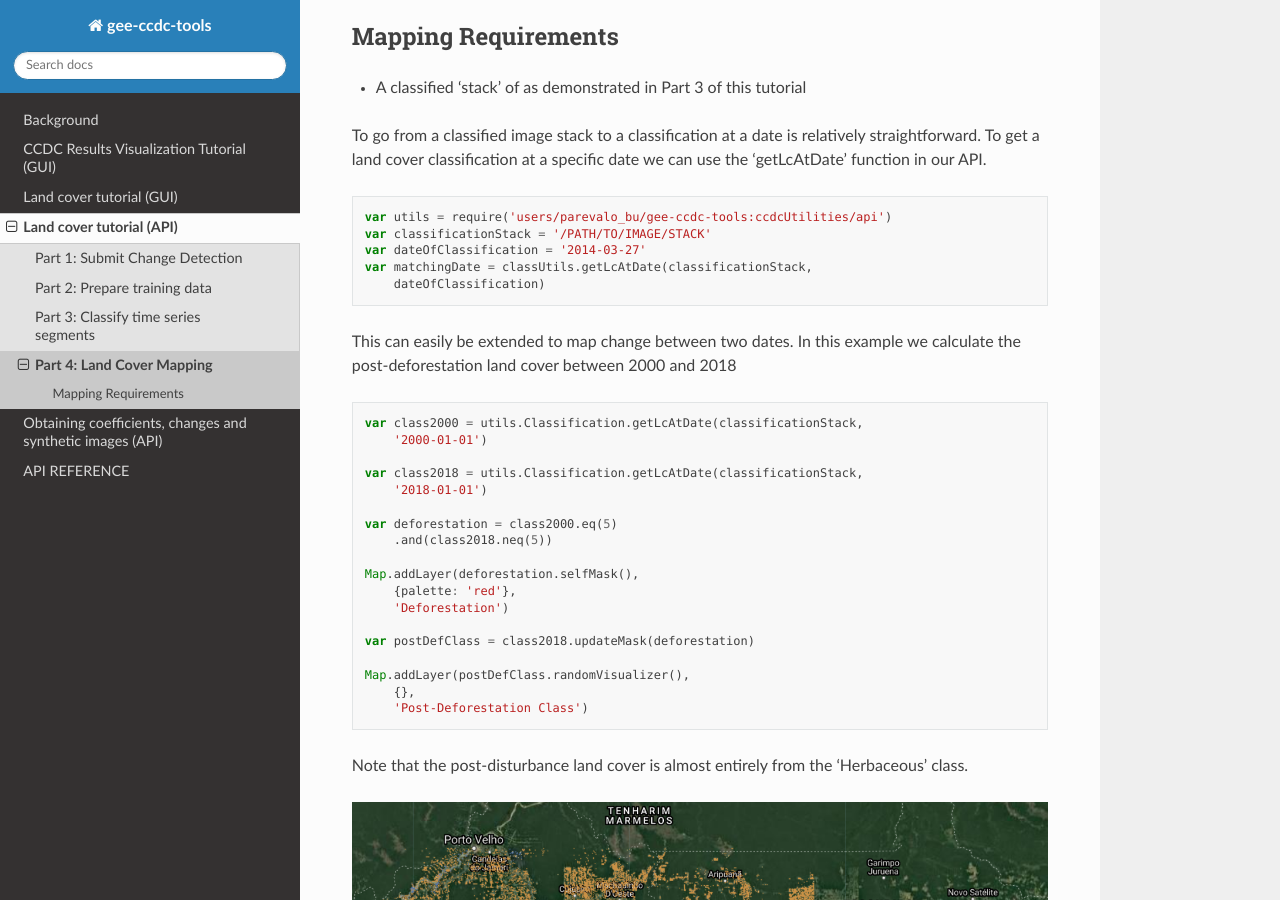
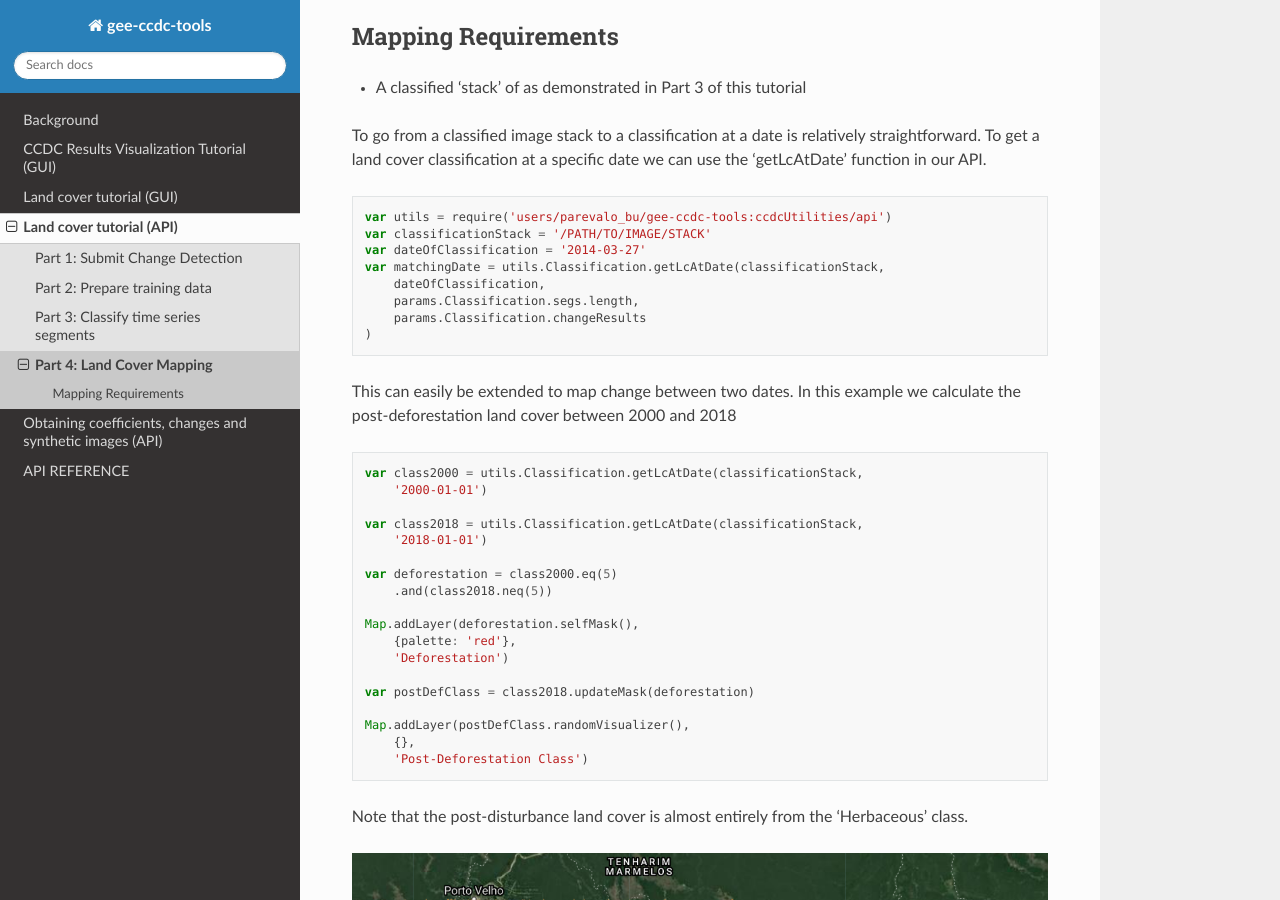
Before and after one commit to parevalo/gee-ccdc-tools, a Sphinx documentation site: the page built from docs/lctutorial/mapping.rst, in a window 1280 px wide and 900 px high, scrolled down 308 px. Built offline with Sphinx 7.4.7 and the Read the Docs theme 2.0.0, drawn with Linux system fonts in a browser that asks for light colours.

Commit message:
Small doc update

```diff
--- a/docs/index.rst
+++ b/docs/index.rst
@@ -17,9 +17,8 @@ CCDC is used to monitor changes in land cover, land use, or condition using dens
 * Creating maps of land cover/use change
 
 
-This documentation and the tools are a work in progress. For technical issues, please use the "Issues" functionality in the official Github repository_. For general questions contact us at: parevalo@bu.edu or bullocke@bu.edu.
+This documentation and the tools are a work in progress, but keep in mind they have not been updated in a while.
 
-.. _repository: https://github.com/parevalo/gee-ccdc-tools/issues
 
 
 Contents
--- a/docs/lctutorial/change.rst
+++ b/docs/lctutorial/change.rst
@@ -114,7 +114,7 @@ change detection and classification.
       },
       outPath: 'projects/GLANCE/RESULTS/CLASSIFICATION/VERSION_1',
       segs: ["S1", "S2", "S3", "S4", "S5", "S6"],
-      trainingPath: projects/GLANCE/TRAINING/MASTER/NA/NA_V1/NA_Training_Master_V1_NO_LCMAP_2021_03_17',
+      trainingPath: 'projects/GLANCE/TRAINING/MASTER/NA/NA_V1/NA_Training_Master_V1_NO_LCMAP_2021_03_17',
       trainingPathPredictors: 'projects/GLANCE/TRAINING/MASTER/NA/NA_V1/NA_Training_Master_V1_NO_LCMAP_2021_03_17_predictors',
     }
 
@@ -137,7 +137,7 @@ change detection and classification.
     print(filteredLandsat.size())
 
 The console should show that there are around images in the collection. It
-should be noted that CCDC uses all available Landsat data, even if part
+should be noted that CCDC uses all available Landsat  data, even if part
 of the image is cloudy! That is because there can be many usable,
 cloud-free pixels even if a majority of the image is cloudy. Since CCDC
 operates on the pixel time series, those observations are still usable.
--- a/docs/lctutorial/mapping.rst
+++ b/docs/lctutorial/mapping.rst
@@ -24,8 +24,11 @@ specific date we can use the 'getLcAtDate' function in our API.
     var utils = require('users/parevalo_bu/gee-ccdc-tools:ccdcUtilities/api')
     var classificationStack = '/PATH/TO/IMAGE/STACK'
     var dateOfClassification = '2014-03-27'
-    var matchingDate = classUtils.getLcAtDate(classificationStack,
-        dateOfClassification)
+    var matchingDate = utils.Classification.getLcAtDate(classificationStack,
+        dateOfClassification,
+        params.Classification.segs.length,
+        params.Classification.changeResults
+    )
 
 This can easily be extended to map change between two dates. In this
 example we calculate the post-deforestation land cover between 2000 and
```
Also changed, not shown: other parts of docs/lctutorial/change.rst (+1 -1 lines).
